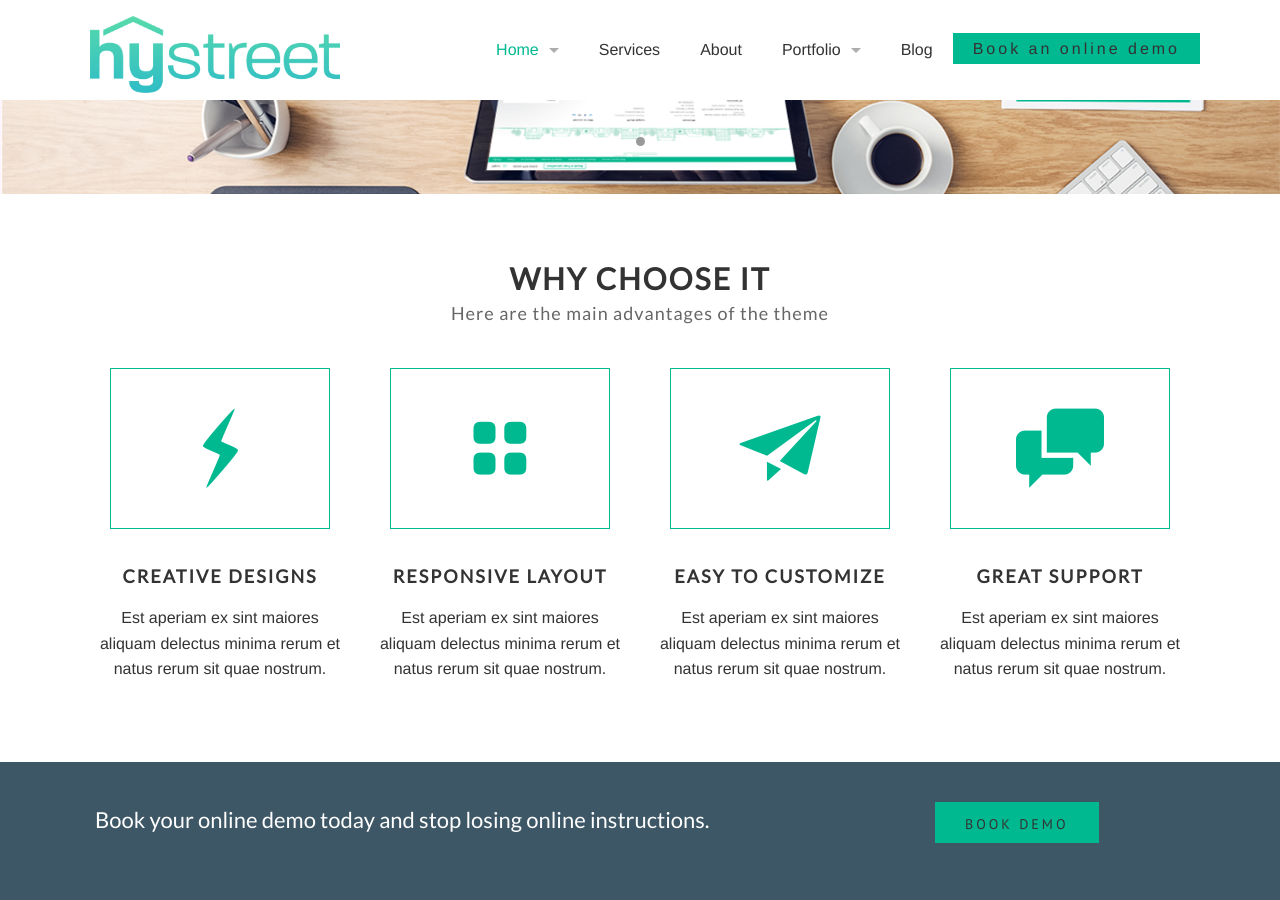
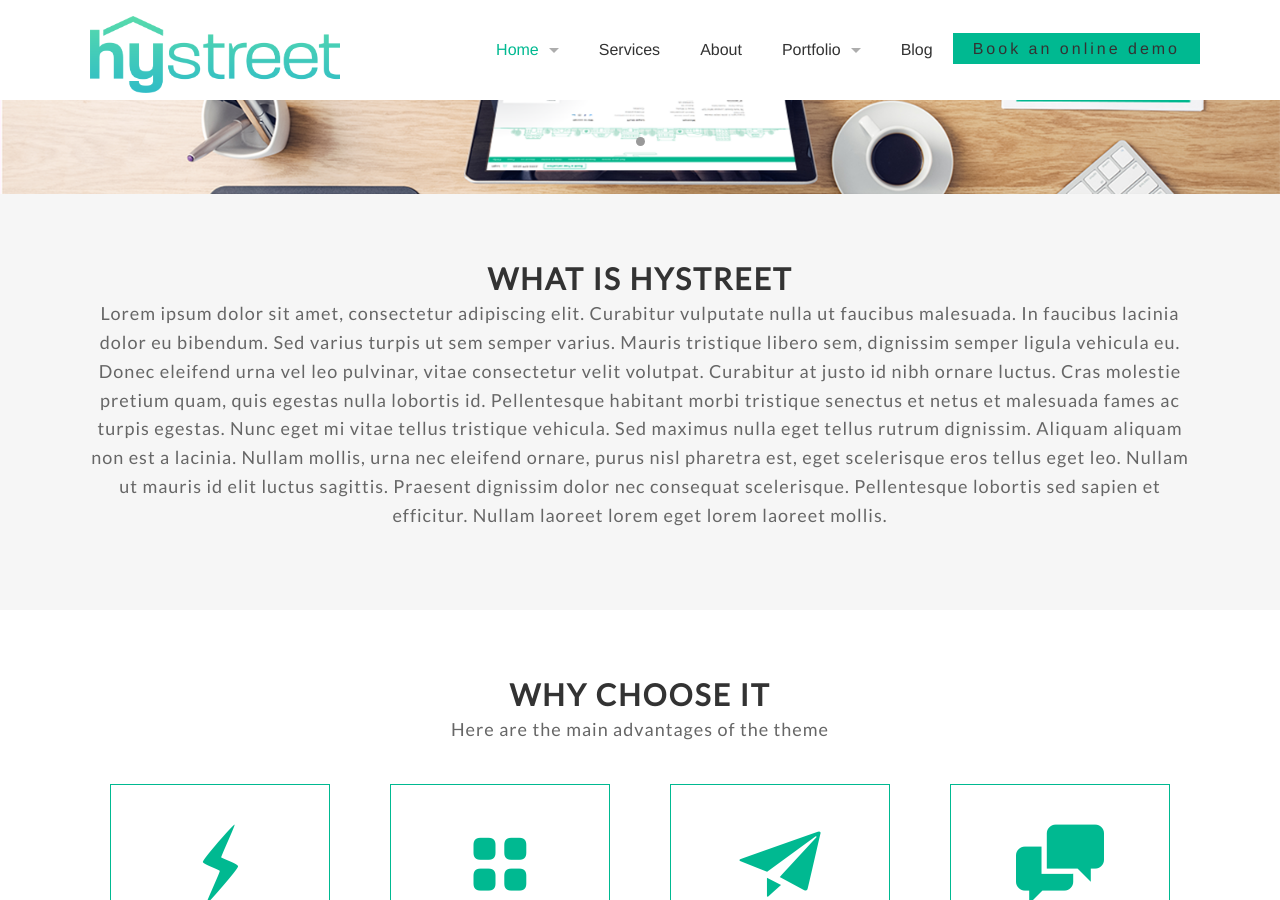
Before and after one commit to hystreet/hystreet.github.io, a Jekyll site: the page built from index.html, in a window 1280 px wide and 900 px high, scrolled down 330 px. Built offline with Jekyll 4.4.1, drawn with Linux system fonts in a browser that asks for light colours; some web fonts are replaced.

Commit message:
Adding space for paragraphs

```diff
--- a/index.html
+++ b/index.html
@@ -150,6 +150,20 @@ members:
 ---
 
 {% include slider.html %}
+
+<div class='full'>
+  <div class='row'>
+    <div class='special-title centered-text'>
+      <h2>What is Hystreet</h2>
+      <p> Lorem ipsum dolor sit amet, consectetur adipiscing elit. Curabitur vulputate nulla ut faucibus malesuada. In faucibus lacinia dolor eu bibendum. Sed varius turpis ut sem semper varius. Mauris tristique libero sem, dignissim semper ligula vehicula eu. Donec eleifend urna vel leo pulvinar, vitae consectetur velit volutpat. Curabitur at justo id nibh ornare luctus. Cras molestie pretium quam, quis egestas nulla lobortis id. Pellentesque habitant morbi tristique senectus et netus et malesuada fames ac turpis egestas. Nunc eget mi vitae tellus tristique vehicula.
+
+          Sed maximus nulla eget tellus rutrum dignissim. Aliquam aliquam non est a lacinia. Nullam mollis, urna nec eleifend ornare, purus nisl pharetra est, eget scelerisque eros tellus eget leo. Nullam ut mauris id elit luctus sagittis. Praesent dignissim dolor nec consequat scelerisque. Pellentesque lobortis sed sapien et efficitur. Nullam laoreet lorem eget lorem laoreet mollis. </p>
+      </p>
+  </div>
+</div>
+</div>
+
+
 
 {% include whys.html %}
 
```
